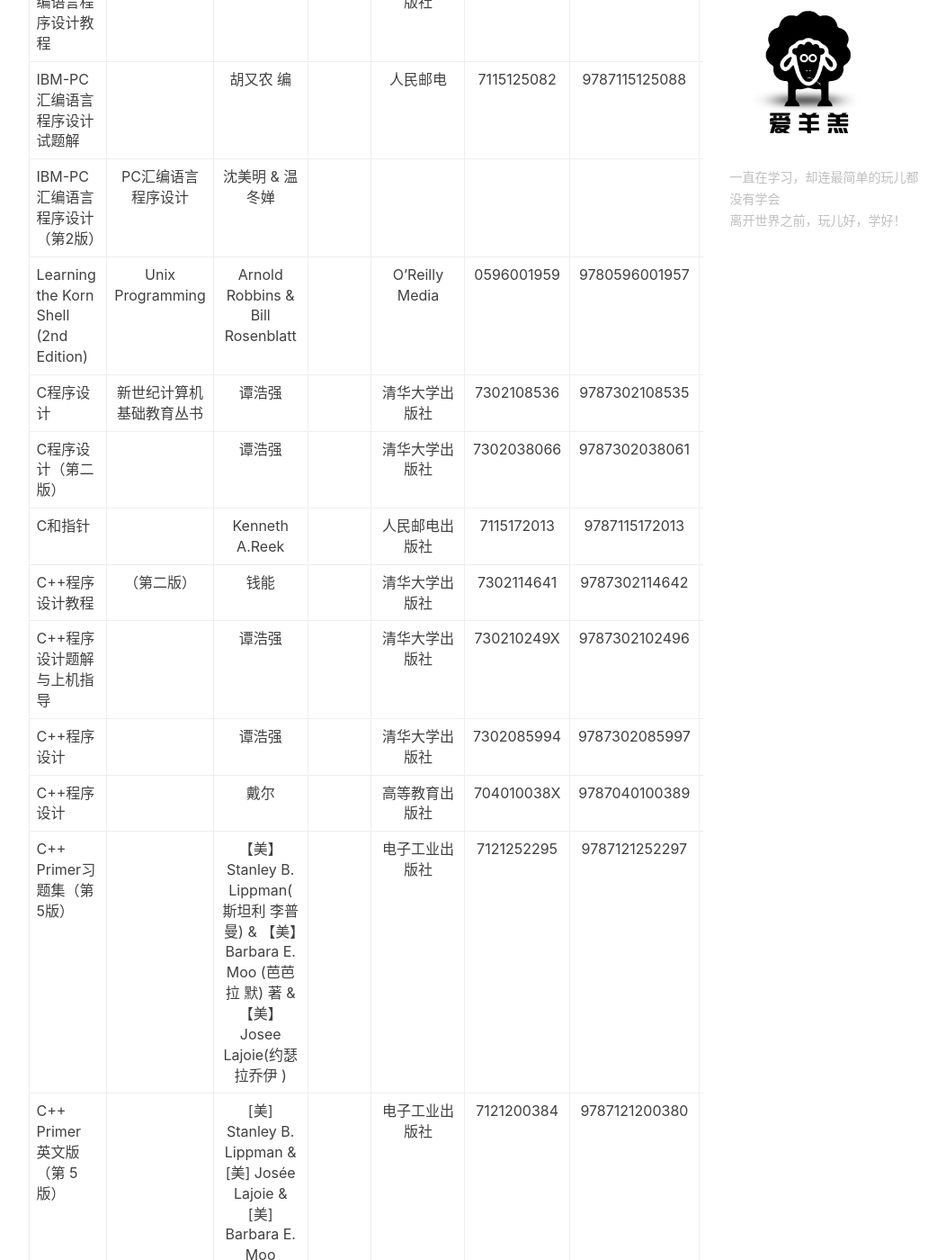
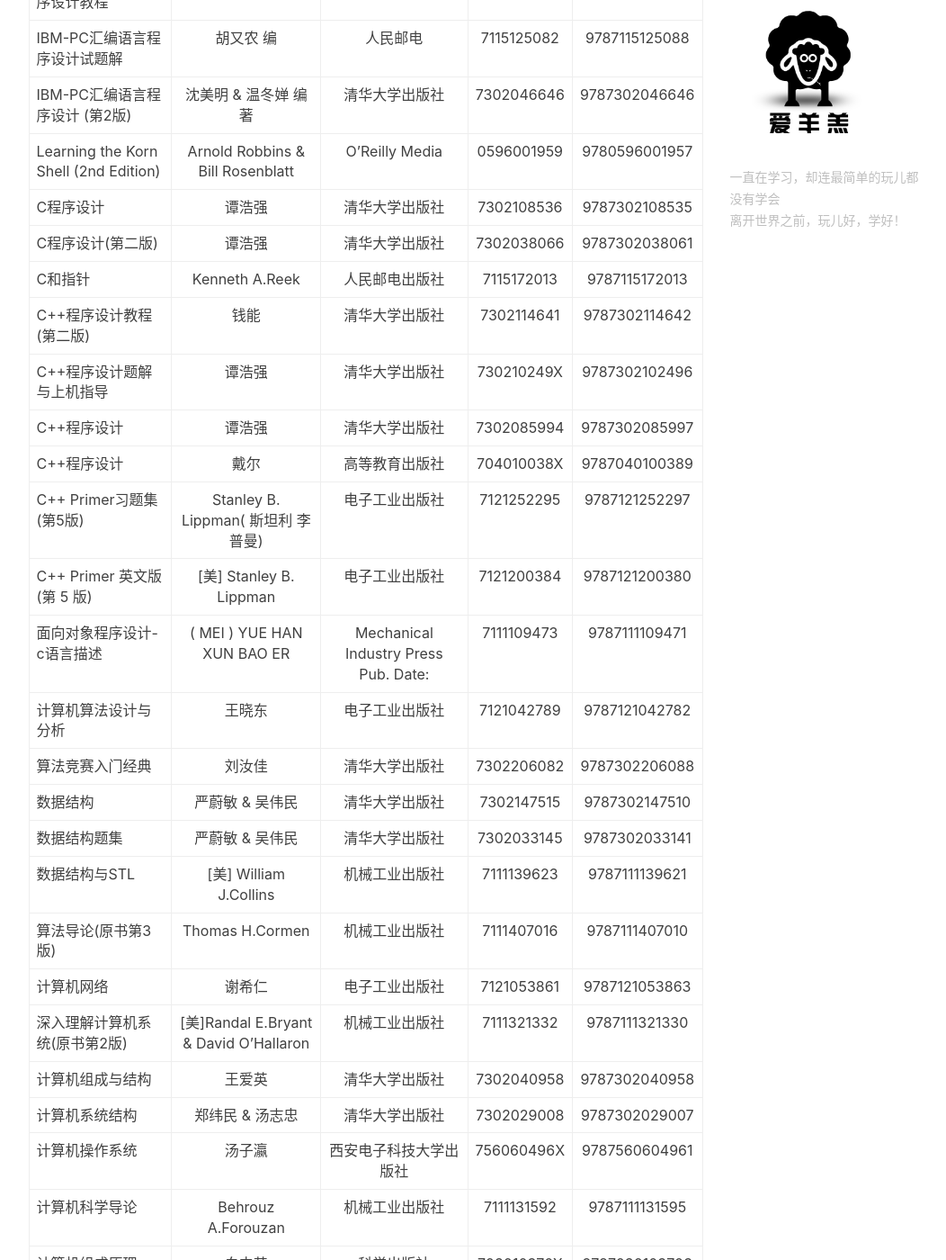
Before and after one commit to iyounggo/iyounggo.github.com, a Jekyll site: the page built from books.md, in a window 1280 px wide and 1400 px high, scrolled down 561 px. Shown: the whole window at 90% size, without its empty margins (136-1188 px from the left). Built offline with Jekyll 4.4.1, drawn with Linux system fonts in a browser that asks for light colours; nearby versions of some CDN libraries; comment, search, counter and statistics services are not loaded; some of the changed text lies outside the part shown.

Commit message:
remove subtitle & edition field

```diff
--- a/books.md
+++ b/books.md
@@ -7,85 +7,84 @@
 header-img: "img/post-bg-android.jpg"
 ---
 
-| title | subtitle | author | edition | publisher | isbn10 | isbn13
-| -------- | :----: | :---: | :---: | :---: | :---: | :---:
-|格蠹汇编|软件调试案例集锦|张银奎||电子工业出版社|7121196077|9787121196072|||
-|80X86汇编语言程序设计教程||杨季文||清华大学出版社|7302029016|9787302029014|||
-|IBM-PC汇编语言程序设计试题解||胡又农 编||人民邮电|7115125082|9787115125088|||
-|IBM-PC汇编语言程序设计 （第2版）|PC汇编语言程序设计|沈美明 & 温冬婵
-|Learning the Korn Shell (2nd Edition)|Unix Programming|Arnold Robbins & Bill Rosenblatt||O'Reilly Media|0596001959|9780596001957|||
-|C程序设计|新世纪计算机基础教育丛书|谭浩强||清华大学出版社|7302108536|9787302108535|||
-|C程序设计（第二版）||谭浩强||清华大学出版社|7302038066|9787302038061|||
-|C和指针||Kenneth A.Reek||人民邮电出版社|7115172013|9787115172013|||
-|C++程序设计教程|（第二版）|钱能||清华大学出版社|7302114641|9787302114642|||
-|C++程序设计题解与上机指导||谭浩强||清华大学出版社|730210249X|9787302102496|||
-|C++程序设计||谭浩强||清华大学出版社|7302085994|9787302085997|||
-|C++程序设计||戴尔||高等教育出版社|704010038X|9787040100389|||
-|C++ Primer习题集（第5版）||【美】Stanley B. Lippman( 斯坦利 李普曼) & 【美】Barbara E. Moo (芭芭拉 默) 著 & 【美】Josee Lajoie(约瑟 拉乔伊 )||电子工业出版社|7121252295|9787121252297|||
-|C++ Primer 英文版（第 5 版）||[美] Stanley B. Lippman & [美] Josée Lajoie & [美] Barbara E. Moo||电子工业出版社|7121200384|9787121200380|||
-|面向对象程序设计|C language description|( MEI ) YUE HAN XUN BAO ER||Mechanical Industry Press Pub. Date:|7111109473|9787111109471|||
-|计算机算法设计与分析||王晓东||电子工业出版社|7121042789|9787121042782|||
-|算法竞赛入门经典||刘汝佳||清华大学出版社|7302206082|9787302206088|||
-|数据结构||严蔚敏 & 吴伟民||清华大学出版社|7302147515|9787302147510|||
-|数据结构题集||严蔚敏 & 吴伟民||清华大学出版社|7302033145|9787302033141|||编著||清华大学出版社|7302046646|9787302046646|||
-|数据结构与STL||[美] William J.Collins||机械工业出版社|7111139623|9787111139621|||
-|算法导论（原书第3版）||Thomas H.Cormen & Charles E.Leiserson & Ronald L.Rivest & Clifford Stein||机械工业出版社|7111407016|9787111407010|||
-|计算机网络|第5版|谢希仁||电子工业出版社|7121053861|9787121053863|||
-|深入理解计算机系统（原书第2版）||（美）Randal E.Bryant & David O'Hallaron||机械工业出版社|7111321332|9787111321330|||
-|计算机组成与结构||王爱英||清华大学出版社|7302040958|9787302040958|||
-|计算机系统结构||郑纬民 & 汤志忠||清华大学出版社|7302029008|9787302029007|||
-|计算机操作系统||汤子瀛 & 哲凤屏 & 汤小丹||西安电子科技大学出版社|756060496X|9787560604961|||
-|计算机科学导论||Behrouz A.Forouzan||机械工业出版社|7111131592|9787111131595|||
-|计算机组成原理||白中英||科学出版社|703010370X|9787030103703|||
-|计算机组成原理题解、题库、实验||白中英 & 杨春武||科学出版社|7030089804|9787030089809|||
-|计算机组成原理||唐朔飞||高等教育出版社|7040223902|9787040223903|||
-|数据库系统概论（第四版）||王珊 & 萨师煊||高等教育出版社|7040195836|9787040195835|||
-|JAVA2实用教程||张跃平||清华大学|7302135517|9787302135517|||
-|Java2实用教程||耿祥义，张跃平编||清华大学|7302131759|9787302131755|||
-|Windows核心编程(第5版)|微软技术丛书|Jeffrey Richter & Christophe Nasarre||清华大学出版社|7302184003|9787302184003|||
-|Linux内核完全剖析|基于0.12内核|赵炯||机械工业出版社|7111250478|9787111250470|||
-|鸟哥的Linux私房菜|—服务器架设篇(第三版)|鸟哥||机械工业出版社|7111384997|9787111384991|||
-|Linux设备驱动程序||科波特||中国电力出版社|7508338634|9787508338637|||
-|Linux程序设计|第4版|Neil Matthew & Richard Stones||人民邮电出版社|7115228213|9787115228215|||
-|Unix & Linux大学教程||哈恩(Harley Hahn)||清华大学出版社|7302209561|9787302209560|||
-|UNIX环境高级编程|第2版|W.Richard Stevens & Stephen A.Rago||人民邮电出版社|7115147310|9787115147318|||
-|UNIX网络编程|||||9787302161|9789787302163|||
-|软件自动化测试|入门、进阶与实战|杨莉||电子工业出版社|7121184907|9787121184901|||
-|剑指Offer|名企面试官精讲典型编程题|何海涛||电子工业出版社|7121148757|9787121148750|||
-|Eclipse RCP技术内幕||王威 & 李辉 & 李伟 & 高立娟||电子工业出版社|7121158019|9787121158018|||
-|嵌入式系统设计||Frank Vahid & Tony Givargis & 骆丽||北京航空航天大学出版社|7810774638|9787810774635|||
-|基于FPGA的系统设计||沃尔夫||机械工业出版社|7111187075|9787111187073|||
-|实用C语言FPGA编程||David Pellerin边计年||机械工业出版社|7111211596|9787111211594|||
-|软件之道|||||9787115272|9789787115275|||
-|UML系统建模与分析设计||刁成嘉||机械工业|711121384X|9787111213840|||
-|软件工程||沙赫||机械工业|7111208226|9787111208228|||
-|计算机英语真题解析与练习|||||7302183163|9787302183167|||
-|数论概论||希尔弗曼||机械工业出版社|7111239113|9787111239116|||
-|数值分析||李庆扬 编||湖北华中科技大学|756093742X|9787560937427|||
-|线性代数（第四版）||同济大学应用数学系||高等教育出版社|7040119412|9787040119411|||
-|高等数学（下册）||同济大学应用数学系 主编||高等教育出版社|7040108216|9787040108217|||
-|高等数学辅导及教材习题解析||李文||朝华出版社|7505410385|9787505410381|||
-|高等数学（上册）||同济大学应用数学系 主编||高等教育出版社|7040108208|9787040108200|||
-|线性代数习题全解全析||张友贵||大连理工|7561124155|9787561124154|||
-|概率论与数理统计||盛骤 & 谢式千 & 潘承毅||高等教育出版社|7040101556|9787040101553|||
-|概率论与数理统计习题全解指南||潘承毅||蓝色畅想|7040119536|9787040119534|||
-|数值分析全程导学及习题全解||杨蕤||中国时代经济出版社（原中国审计出版社）|7802212456|9787802212459|||
+| title | author |  publisher | isbn10 | isbn13
+| -------- | :---: | :---: | :---: | :---:
+|格蠹汇编-软件调试案例集锦|张银奎|电子工业出版社|7121196077|9787121196072
+|80X86汇编语言程序设计教程|杨季文|清华大学出版社|7302029016|978730202901
+|IBM-PC汇编语言程序设计试题解|胡又农 编|人民邮电|7115125082|9787115125088
+|IBM-PC汇编语言程序设计 (第2版)|沈美明 & 温冬婵 编著|清华大学出版社|7302046646|9787302046646
+|Learning the Korn Shell (2nd Edition)|Arnold Robbins & Bill Rosenblatt|O'Reilly Media|0596001959|9780596001957
+|C程序设计|谭浩强|清华大学出版社|7302108536|9787302108535
+|C程序设计(第二版)|谭浩强|清华大学出版社|7302038066|9787302038061
+|C和指针|Kenneth A.Reek|人民邮电出版社|7115172013|9787115172013
+|C++程序设计教程(第二版)|钱能|清华大学出版社|7302114641|9787302114642
+|C++程序设计题解与上机指导|谭浩强|清华大学出版社|730210249X|9787302102496
+|C++程序设计|谭浩强|清华大学出版社|7302085994|9787302085997
+|C++程序设计|戴尔|高等教育出版社|704010038X|9787040100389
+|C++ Primer习题集(第5版)|Stanley B. Lippman( 斯坦利 李普曼) |电子工业出版社|7121252295|9787121252297
+|C++ Primer 英文版(第 5 版)|[美] Stanley B. Lippman|电子工业出版社|7121200384|9787121200380
+|面向对象程序设计- c语言描述|( MEI ) YUE HAN XUN BAO ER|Mechanical Industry Press Pub. Date:|7111109473|9787111109471
+|计算机算法设计与分析|王晓东|电子工业出版社|7121042789|9787121042782
+|算法竞赛入门经典|刘汝佳|清华大学出版社|7302206082|9787302206088
+|数据结构|严蔚敏 & 吴伟民|清华大学出版社|7302147515|9787302147510
+|数据结构题集|严蔚敏 & 吴伟民|清华大学出版社|7302033145|9787302033141
+|数据结构与STL|[美] William J.Collins|机械工业出版社|7111139623|9787111139621
+|算法导论(原书第3版)|Thomas H.Cormen|机械工业出版社|7111407016|9787111407010
+|计算机网络|谢希仁|电子工业出版社|7121053861|9787121053863
+|深入理解计算机系统(原书第2版)|[美]Randal E.Bryant & David O'Hallaron|机械工业出版社|7111321332|9787111321330
+|计算机组成与结构|王爱英|清华大学出版社|7302040958|9787302040958
+|计算机系统结构|郑纬民 & 汤志忠|清华大学出版社|7302029008|9787302029007
+|计算机操作系统|汤子瀛 |西安电子科技大学出版社|756060496X|9787560604961
+|计算机科学导论|Behrouz A.Forouzan|机械工业出版社|7111131592|9787111131595
+|计算机组成原理|白中英|科学出版社|703010370X|9787030103703
+|计算机组成原理题解、题库、实验|白中英|科学出版社|7030089804|9787030089809
+|计算机组成原理|唐朔飞|高等教育出版社|7040223902|9787040223903
+|数据库系统概论(第四版)|王珊 & 萨师煊|高等教育出版社|7040195836|9787040195835
+|JAVA2实用教程|张跃平|清华大学|7302135517|9787302135517
+|Java2实用教程|耿祥义，张跃平编|清华大学|7302131759|9787302131755
+|Windows核心编程(第5版)|Jeffrey Richter  |清华大学出版社|7302184003|9787302184003
+|Linux内核完全剖析-基于0.12内核|赵炯|机械工业出版社|7111250478|9787111250470
+|鸟哥的Linux私房菜—服务器架设篇(第三版)|鸟哥|机械工业出版社|7111384997|9787111384991
+|Linux设备驱动程序|科波特|中国电力出版社|7508338634|9787508338637
+|Linux程序设计(第4版)|Neil Matthew & Richard Stones|人民邮电出版社|7115228213|9787115228215
+|Unix & Linux大学教程|哈恩(Harley Hahn)|清华大学出版社|7302209561|9787302209560
+|UNIX环境高级编程|W.Richard Stevens & Stephen A.Rago|人民邮电出版社|7115147310|9787115147318
+|UNIX网络编程|||9787302161|9789787302163
+|软件自动化测试-入门、进阶与实战|杨莉|电子工业出版社|7121184907|9787121184901
+|剑指Offer-名企面试官精讲典型编程题|何海涛|电子工业出版社|7121148757|9787121148750
+|Eclipse RCP技术内幕|王威 |电子工业出版社|7121158019|9787121158018
+|嵌入式系统设计|Frank Vahid |北京航空航天大学出版社|7810774638|9787810774635
+|基于FPGA的系统设计|沃尔夫|机械工业出版社|7111187075|9787111187073
+|实用C语言FPGA编程|David Pellerin|机械工业出版社|7111211596|9787111211594
+|软件之道|||9787115272|9789787115275
+|UML系统建模与分析设计|刁成嘉|机械工业|711121384X|9787111213840
+|软件工程|沙赫|机械工业|7111208226|9787111208228
+|计算机英语真题解析与练习|||7302183163|9787302183167
+|数论概论|希尔弗曼|机械工业出版社|7111239113|9787111239116
+|数值分析|李庆扬 编|湖北华中科技大学|756093742X|9787560937427
+|线性代数(第四版)|同济大学应用数学系|高等教育出版社|7040119412|9787040119411
+|高等数学(下册)|同济大学应用数学系 主编|高等教育出版社|7040108216|9787040108217
+|高等数学辅导及教材习题解析|李文|朝华出版社|7505410385|9787505410381
+|高等数学(上册)|同济大学应用数学系 主编|高等教育出版社|7040108208|9787040108200
+|线性代数习题全解全析|张友贵|大连理工|7561124155|9787561124154
+|概率论与数理统计|盛骤 & 谢式千 & 潘承毅|高等教育出版社|7040101556|9787040101553
+|概率论与数理统计习题全解指南|潘承毅|蓝色畅想|7040119536|9787040119534
+|数值分析全程导学及习题全解|杨蕤|中国时代经济出版社(原中国审计出版社)|7802212456|9787802212459
 
 
-
-| title | subtitle | author | edition | publisher | isbn10 | isbn13
-| -------- | :----: | :---: | :---: | :---: | :---: | :---:
-|拿破仑传||埃米尔•路德维希||中华书局|7101087043|9787101087048|
-|影响力|珍藏版|[美] Robert B. Cialdini||浙江人民出版社|7213068903|9787213068904|
-|像艺术家一样思考||(美)贝蒂·艾德华||北方文艺出版社|7531719541|9787531719540|
-|目标||艾利•高德拉特(Eliyahu Goldratt) & 杰夫•科克斯(Jeff Cox)||电子工业出版社|7121161486|9787121161483|
-|不留心，看不见||桑格格||广西师范大学出版社|7549547157|9787549547159|
-|大学英语考试6级||星火英语北美工作室 编|||7894622303|9787894622303|
-|习近平总书记系列重要讲话读本|2016年版|中共中央宣传部编||学习出版社，人民出版社|7514706291|9787514706291|
-|海伦凯勒自传-世界经典故事|The story of My Life Helen Keller The restored Edition|凯勒||中央编译出版社|7802117380|9787802117389|
-|最优美的散文||亨利·大卫·梭罗||中国对外翻译出版公司|7500114613|9787500114611|
-|我们仨||杨绛||生活·读书·新知三联书店|7108042452|9787108042453|
-|纯属杜撰——杜撰探案集|杜撰探案集|杜撰||内蒙古人民出版社|7204093356|9787204093359|
+| title | author  | publisher | isbn10 | isbn13
+| -------- | :---: | :---: | :---: | :---:
+|拿破仑传|埃米尔•路德维希|中华书局|7101087043|9787101087048
+|影响力(珍藏版)|[美] Robert B. Cialdini|浙江人民出版社|7213068903|9787213068904
+|像艺术家一样思考|(美)贝蒂·艾德华|北方文艺出版社|7531719541|9787531719540
+|目标|艾利•高德拉特(Eliyahu Goldratt) & 杰夫•科克斯(Jeff Cox)|电子工业出版社|7121161486|9787121161483
+|不留心，看不见|桑格格|广西师范大学出版社|7549547157|9787549547159
+|大学英语考试6级|星火英语北美工作室 编||7894622303|9787894622303
+|习近平总书记系列重要讲话读本(2016年版)|中共中央宣传部编|学习出版社，人民出版社|7514706291|9787514706291
+|海伦凯勒自传-世界经典故事|凯勒|中央编译出版社|7802117380|9787802117389
+|最优美的散文|亨利·大卫·梭罗|中国对外翻译出版公司|7500114613|9787500114611
+|我们仨|杨绛|生活·读书·新知三联书店|7108042452|9787108042453
+|纯属杜撰——杜撰探案集|杜撰|内蒙古人民出版社|7204093356|9787204093359
 
 
 
@@ -94,7 +93,7 @@
 |视觉大发现|最后的宝藏|吉恩·玛佐洛 & 沃尔特·维克||接力出版社|7807329688|9787807329688|
 |逃家小兔||文/玛格丽特·怀兹·布朗 & 图/克雷门·赫德||明天出版社|7533258657|9787533258658|
 |乔比的生活故事|||||7541738611|9787541738616|
-|毛毛虫童书馆·第一辑（全七册）||||新蕾出版社|7530744852|9787530744857|
+|毛毛虫童书馆·第一辑(全七册)||||新蕾出版社|7530744852|9787530744857|
 |阿嚏!阿嚏!-图画故事卷-适合0-3岁||白冰|绘画:信东|中国少儿|7500792034|9787500792031|
 |婴儿画报·乐悠悠摇篮书库|点点爱去幼儿园||||7500792026|9787500792024|
 |娃娃鱼-亲子游戏儿歌卷||朱庆坪||中国少儿|750079200X|9787500792000|
@@ -117,12 +116,12 @@
 |小兔子识数字||艾兰·贝克尔||贵州人民出版社|7221076480|9787221076489|
 |斯凯瑞最棒的故事集|蒲公英图画书馆·斯凯瑞金色童书系列|[美]理查德·斯凯瑞||贵州人民出版社|7221079668|9787221079664|
 |校园迷宫-视觉大发现||代冬梅||接力出版社|780732967X|9787807329671|
-|哈哈屋-视觉大发现||（美）维克||接力出版社|780732970X|9787807329701|
+|哈哈屋-视觉大发现||(美)维克||接力出版社|780732970X|9787807329701|
 |深夜古堡-视觉大发现||本社||接力出版社|7807329661|9787807329664|
-|最后的宝藏-视觉大发现||（美）维克图；（美）玛佐洛文，张玉婷 译||接力出版社|7807329645|9787807329640|
-|怪物加工场-视觉大发现||（美）维克图||接力出版社|7807329769|9787807329763|
+|最后的宝藏-视觉大发现||(美)维克图；(美)玛佐洛文，张玉婷 译||接力出版社|7807329645|9787807329640|
+|怪物加工场-视觉大发现||(美)维克图||接力出版社|7807329769|9787807329763|
 |I SPY视觉大发现||维克图等||接力出版社|7807329653|9787807329657|
-|奥秘谷-视觉大发现||（美）维克||接力出版社|7807329696|9787807329695|
+|奥秘谷-视觉大发现||(美)维克||接力出版社|7807329696|9787807329695|
 |我想要个红帽子||[奥] 克里斯蒂娜·涅斯特林格 文 & [奥] 布鲁诺·韦格沙特尔 图||中国农业大学出版社|7565512958|9787565512957|
 |小棕兔认形状||艾兰·贝克尔||贵州人民|7221076502|9787221076502|
 |我可不当胆小鬼||[奥] 克里斯蒂娜·涅斯特林格 文 & [奥] 布鲁诺·韦格沙特尔 图||中国农业大学出版社|7565512931|9787565512933|
```
